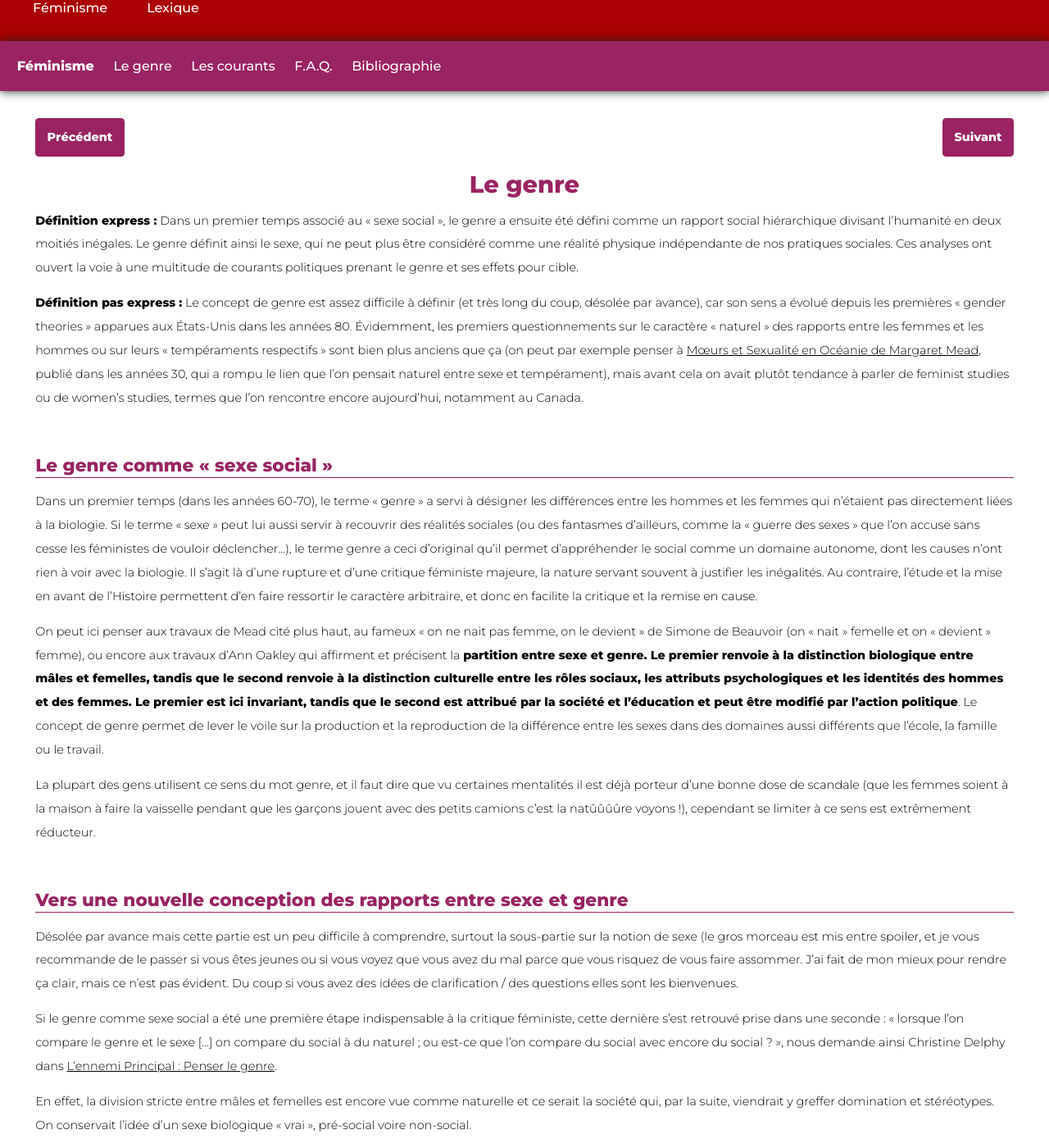
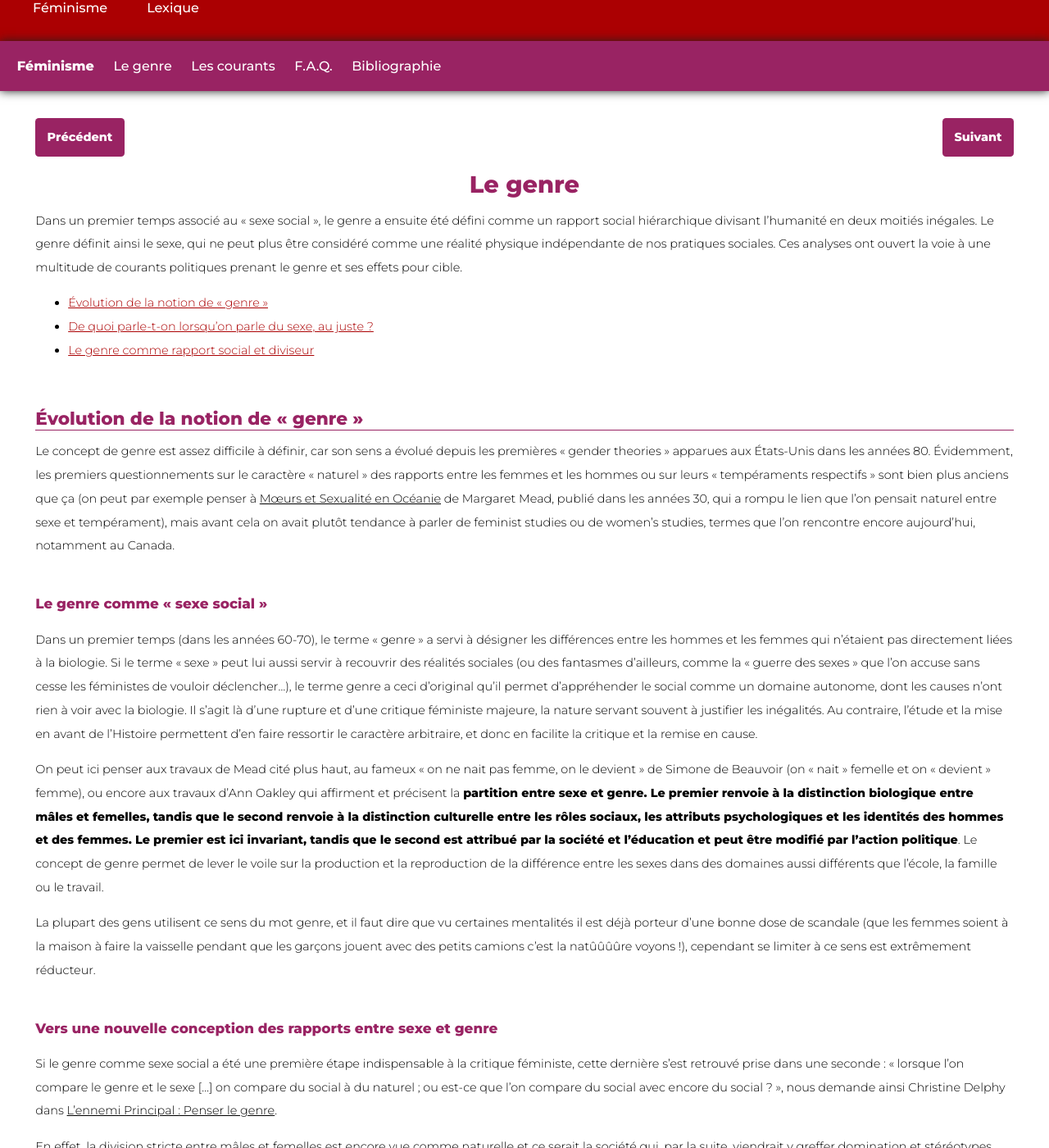
Before and after one commit to meyss/argu, a Jekyll site: the page built from fem-genre.html, in a window 1280 px wide and 1400 px high, scrolled down 194 px. Shown: the whole window at 82% size. Built offline with Jekyll 4.4.1, drawn with Linux system fonts in a browser that asks for light colours; some of the changed text lies outside the part shown.

Commit message:
Updated fem-genre

```diff
--- a/fem-genre.html
+++ b/fem-genre.html
@@ -9,29 +9,36 @@ next: feminisme/courants
 
 <h1>Le genre</h1>
 
-<p><b>Définition express :</b> Dans un premier temps associé au « sexe social », le genre a ensuite été défini comme un rapport social hiérarchique divisant l’humanité en deux moitiés inégales. Le genre définit ainsi le sexe, qui ne peut plus être considéré comme une réalité physique indépendante de nos pratiques sociales. Ces analyses ont ouvert la voie à une multitude de courants politiques prenant le genre et ses effets pour cible.</p>
+<p>Dans un premier temps associé au « sexe social », le genre a ensuite été défini comme un rapport social hiérarchique divisant l’humanité en deux moitiés inégales. Le genre définit ainsi le sexe, qui ne peut plus être considéré comme une réalité physique indépendante de nos pratiques sociales. Ces analyses ont ouvert la voie à une multitude de courants politiques prenant le genre et ses effets pour cible.</p>
 
-<p><b>Définition pas express :</b> Le concept de genre est assez difficile à définir (et très long du coup, désolée par avance), car son sens a évolué depuis les premières « gender theories » apparues aux États-Unis dans les années 80. Évidemment, les premiers questionnements sur le caractère « naturel » des rapports entre les femmes et les hommes ou sur leurs « tempéraments respectifs » sont bien plus anciens que ça (on peut par exemple penser à <span class="ref">Mœurs et Sexualité en Océanie de Margaret Mead</span>, publié dans les années 30, qui a rompu le lien que l’on pensait naturel entre sexe et tempérament), mais avant cela on avait plutôt tendance à parler de feminist studies ou de women’s studies, termes que l’on rencontre encore aujourd’hui, notamment au Canada.</p>
+<ul>
+	<li><a href="#evolution-de-la-notion-de-genre">Évolution de la notion de « genre »</a></li>
+	<li><a href="#de-quoi-parleton-lorsquon-parle-du-sexe">De quoi parle-t-on lorsqu’on parle du sexe, au juste ?</a></li>
+	<li><a href="#le-genre-comme-rapport-social">Le genre comme rapport social et diviseur</a></li>
+</ul>
 
-<h2>Le genre comme « sexe social »</h2>
+<h2 id="evolution-de-la-notion-de-genre">Évolution de la notion de « genre »</h2>
+
+Le concept de genre est assez difficile à définir, car son sens a évolué depuis les premières « gender theories » apparues aux États-Unis dans les années 80. Évidemment, les premiers questionnements sur le caractère « naturel » des rapports entre les femmes et les hommes ou sur leurs « tempéraments respectifs » sont bien plus anciens que ça (on peut par exemple penser à <span class="ref">Mœurs et Sexualité en Océanie</span> de Margaret Mead, publié dans les années 30, qui a rompu le lien que l’on pensait naturel entre sexe et tempérament), mais avant cela on avait plutôt tendance à parler de feminist studies ou de women’s studies, termes que l’on rencontre encore aujourd’hui, notamment au Canada.</p>
+
+<h3>Le genre comme « sexe social »</h3>
 
 <p>Dans un premier temps (dans les années 60-70), le terme « genre » a servi à désigner les différences entre les hommes et les femmes qui n’étaient pas directement liées à la biologie. Si le terme « sexe » peut lui aussi servir à recouvrir des réalités sociales (ou des fantasmes d’ailleurs, comme la « guerre des sexes » que l’on accuse sans cesse les féministes de vouloir déclencher…), le terme genre a ceci d’original qu’il permet d’appréhender le social comme un domaine autonome, dont les causes n’ont rien à voir avec la biologie. Il s’agit là d’une rupture et d’une critique féministe majeure, la nature servant souvent à justifier les inégalités. Au contraire, l’étude et la mise en avant de l’Histoire permettent d’en faire ressortir le caractère arbitraire, et donc en facilite la critique et la remise en cause.</p>
 <p>On peut ici penser aux travaux de Mead cité plus haut, au fameux « on ne nait pas femme, on le devient » de Simone de Beauvoir (on « nait » femelle et on « devient » femme), ou encore aux travaux d’Ann Oakley qui affirment et précisent la <b>partition entre sexe et genre. Le premier renvoie à la distinction biologique entre mâles et femelles, tandis que le second renvoie à la distinction culturelle entre les rôles sociaux, les attributs psychologiques et les identités des hommes et des femmes. Le premier est ici invariant, tandis que le second est attribué par la société et l’éducation et peut être modifié par l’action politique</b>. Le concept de genre permet de lever le voile sur la production et la reproduction de la différence entre les sexes dans des domaines aussi différents que l’école, la famille ou le travail.</p>
 <p>La plupart des gens utilisent ce sens du mot genre, et il faut dire que vu certaines mentalités il est déjà porteur d’une bonne dose de scandale (que les femmes soient à la maison à faire la vaisselle pendant que les garçons jouent avec des petits camions c’est la natûûûûre voyons !), cependant se limiter à ce sens est extrêmement réducteur.</p>
 
-<h2>Vers une nouvelle conception des rapports entre sexe et genre</h2>
+<h3>Vers une nouvelle conception des rapports entre sexe et genre</h3>
 
-<p>Désolée par avance mais cette partie est un peu difficile à comprendre, surtout la sous-partie sur la notion de sexe (le gros morceau est mis entre spoiler, et je vous recommande de le passer si vous êtes jeunes ou si vous voyez que vous avez du mal parce que vous risquez de vous faire assommer. J’ai fait de mon mieux pour rendre ça clair, mais ce n’est pas évident. Du coup si vous avez des idées de clarification / des questions elles sont les bienvenues.</p>
 <p>Si le genre comme sexe social a été une première étape indispensable à la critique féministe, cette dernière s’est retrouvé prise dans une seconde : « lorsque l’on compare le genre et le sexe […] on compare du social à du naturel ; ou est-ce que l’on compare du social avec encore du social ? », nous demande ainsi Christine Delphy dans <span class="ref">L’ennemi Principal : Penser le genre</span>.</p>
 <p>En effet, la division stricte entre mâles et femelles est encore vue comme naturelle et ce serait la société qui, par la suite, viendrait y greffer domination et stéréotypes. On conservait l’idée d’un sexe biologique « vrai », pré-social voire non-social. </p>
 <p>Paradoxalement, on restait embourbé dans l’idéologie biologique. Si le genre est seulement la « part sociale » d’un individu, alors il existe une seconde part, antérieure, indépendante des constructions humaines, susceptible de se plier à la construction sociale. La nature, vu comme matériau de base, réaffirme ainsi sa domination sur la culture, qui n’en serait qu’une dégradation à postériori (un peu comme une broche n'est que la version "travaillée" d'une plaque de métal, histoire de faire une analogie). </p>
 <p>Des travaux viennent renforcer cette remise en cause, parmi lesquels <span class="ref">La fabrique du sexe</span>, publié en 1990. Thomas Laqueur y montre que l’idée actuelle que l’on se fait du sexe (une dualité biologique) est en réalité très récente, ne datant que du XVIIIe siècle. Auparavant, dans l’Antiquité et au Moyen-Âge par exemple, les hommes et les femmes étaient réparties selon un axe unique, une sorte d’échelle graduée de la pureté métaphysique (le fait d’être plus « pur » d’un point de vue religieux en gros), avec évidemment les hommes tout en haut. La forme des organes génitaux était avant tout une convention, et la manière dont nous les abordons ne s’est élaborée que plus tard, au XVIIIe siècle. Cette nouvelle façon d’appréhender le sexe est celle que nous avons actuellement : une divergence biologique radicale, faite de deux réalités de nature totalement différentes.</p>
 <p><b>Suite à ces travaux s’observe un changement notable : non seulement le genre n’est pas déterminé par le sexe, mais le sexe non plus n’est plus appréhendé comme une réalité naturelle, mais devient lui aussi social.</b></p>
 <p>Le pont vers la troisième définition du genre, telle que formulée par Delphy était en marche : le regard se déplace des parties divisées vers la division elle-même. Pour elle, le genre n’est pas simplement un rôle de sexe individuel, mais un système qui produit ces sexes comme deux réalités sociales distinctes et étanches : le genre précède le sexe, et non l’inverse.</p>
-<p>Voilà. Donc là normalement c’est le moment où vous tirez une tête bizarre en vous disant quelque chose comme «mais ils ont pété un boulon c’est pas possible», «théorie du djendeur», «intellectuels coupés du monde qui font des théories sans queue ni tête».</p>
-<p>Du coup il va falloir faire une définition dans la définition <a href="http://inception.davepedu.com/">et donc un spoiler dans un spoiler dans un spoiler :</a></p>
+<p>Voilà. Donc là normalement c’est le moment où vous tirez une tête bizarre en vous disant quelque chose comme « mais ils ont pété un boulon c’est pas possible », « théorie du djendeur », « intellectuels coupés du monde qui font des théories sans queue ni tête ».</p>
+<p>Du coup il va falloir revenir un peu sur la notion de sexe.</a></p>
 
-<h2>Mais de quoi parle-t-on lorsqu’on parle du sexe, au juste ?</h2>
+<h2 id="de-quoi-parleton-lorsquon-parle-du-sexe">De quoi parle-t-on lorsqu’on parle du sexe, au juste ?</h2>
 
 <p><b>Il ne s’agit évidemment pas de nier l’existence de l’anatomie ou de la biologie, mais de dire que les hommes et les femmes ne sont pas définis en tant que tels, comme deux groupes existant naturellement, mais sont au contraire construit socialement par un rapport d’opposition</b>. Autrement dit, à partir de réalités anatomiques parfois ambigües (les personnes naissant intersexués étant assignées de force à la naissance comme « homme » ou « femme », sur des critères pour la plupart arbitraires), le « sexe » sert de marqueur de la division sociale qui fait exister les hommes et les femmes comme groupes aux propriétés contraires. <b>Nous avons fait d’une différence anatomique en elle-même dépourvue d’implications sociales une division étanche des rôles sociaux.</b></p>
 <p>Soit. Mais cela n’entre-il pas en contradiction avec la réalité biologique ? Les différences corporelles entre hommes et femmes sautent aux yeux, et il semble absurde de les réduire à une expression sociale.</p>
@@ -48,7 +55,7 @@ next: feminisme/courants
 <p>Le sexe n’est pas une catégorie physique isolable des actes sociaux par lesquels nous le constituons en réalité pertinente et visible de nos pratiques. Mais si les corps sont en permanence sexués, c’est non seulement au sens où leurs différences sont rendues pertinentes par la division hiérarchique de la société entre les hommes et les femmes, mais c’est aussi au sens où ils sont rendus physiquement conformes aux caractéristiques qui définissent pour nous les sexes (les intersexués cités plus tôt mais pas uniquement, les « attentes » sociales par rapport aux corps des hommes et des femmes modifiant les comportements de ces derniers. Un exemple simple : on ne fait pas faire les mêmes sports aux petits garçons qu’aux petites filles, pas dans les mêmes proportions, et pas jusqu’aux mêmes âges. Cela va modeler des corps différents, différences qui finissent par être vues comme naturelles). C’est à ces deux égards au moins qu’on peut affirmer, avec plus de rigueur : le genre construit le sexe. </p>
 <p>La distinction sexe / genre nécessite d’être repensée à l’aune de la reformulation du concept de genre. En effet, si le genre n’est pas le sexe social mais le principe de division qui institue les sexes, alors il devient difficile d’opposer le genre au sexe comme ce fut le cas dans les premières luttes féministes. Et c’est justement ce à quoi s’attaque la troisième partie.</p>
 
-<h2>Le genre comme rapport social et diviseur</h2>
+<h2 id="le-genre-comme-rapport-social">Le genre comme rapport social et diviseur</h2>
 
 <p>Ainsi, la notion de genre ne désigne plus simplement les stéréotypes construisant les hommes et les femmes de manières différentes, mais le principe même organisant ces normes et les droits inégaux qui en découlent. Le genre ne construit plus les sexes, il construit le sexe, tel que défini plus haut.</p>
 <p>De ce fait, parler des genres (au pluriel) pose problème, puisque créant une confusion entre les deux usages du mot, l’un renvoyant au « sexe social » défini plus haut et séparable du sexe biologique, et l’autre au rapport social divisant la société en deux moitiés inégales. L’usage du singulier permet de souligner l’idée que <b>le genre est un diviseur produisant deux sexes construits comme opposés : les hommes et les femmes. Les parties divisées ne sont plus l’explication, mais ce qui est à expliquer.</b></p>
@@ -57,23 +64,23 @@ next: feminisme/courants
 <p>Car si la Science est censée avoir rompu l’idée que la nature a des intentions, un but et une finalité, sa réception sociale ne se gêne pas pour lui en donner. D’un déterminisme cosmique, nous sommes passé à un déterminisme interne : non seulement chaque objet a un but, mais en plus est organisé pour faire ce qu’il fait, être là où il est. C’est sa « nature », devenue idéologiquement encore plus contraignante. Selon Guillaumin, c’est parce que les femmes sont appropriées, et donc constituées comme choses, qu’elles peuvent dans le même temps être perçues comme naturelles : le fait d’être traité en chose matériellement faisant aussi de vous une chose dans le domaine mental.</p>
 <p>Sources et ouvrages cités:</p>
 <ul>
-	<li><span class="ref">Mœurs et sexualité en Océanie</span>, par Margaret Mead</li>
-	<li><span class="ref">Sexe, genre et société</span>, par Ann Oakley</li>
-	<li><span class="ref">L’ennemi principal : Penser le genre</span>, par Christine Delphy</li>
-	<li><span class="ref">Trouble dans le genre</span>, par Judith Butler</li>
-	<li><span class="ref">Par-delà nature et culture</span>, par Philippe Descola</li>
-	<li><span class="ref">La fabrique du sexe</span>, par Thomas Laqueur</li>
+	<li>{% include ref_book.html author="Margaret Mead" title="Mœurs et sexualité en Océanie" year="1963" %}.</li>
+	<li>{% include ref_book.html author="Ann Oakley" title="Sex, gender and society" year="2015" %}.</li>
+	<li>{% include ref_book.html author="Christine Delphy" title="L’ennemi principal : Penser le genre" year="2013" %}.</li>
+	<li>{% include ref_book.html author="Judith Butler" title="Gender trouble: Feminism and the subversion of identity" year="2011" %}.</li>
+	<li>{% include ref_book.html author="Philippe Descola" title="Par-delà nature et culture" year="2015" %}.</li>
+	<li>{% include ref_book.html author="Thomas Laqueur" title="La fabrique du sexe" year="2013" %}.</li>
 </ul>
 <p>Pour aller plus loin :</p>
 <ul>
-	<li><a href="http://www.alterecoplus.fr/le-genre-une-notion-qui-derange/00012295">Le genre, une notion qui dérange. Alternatives économiques.</a></li>
-	<li><a href="http://www.scienceshumaines.com/les-gender-studies-pour-les-nul-le-s_fr_27748.html">Les gender studies pour les nul·le·s. Magazine sciences humaines.</a></li>
-	<li><a href="https://lejournal.cnrs.fr/dossiers/precieuses-etudes-de-genre">Précieuses études de genre. CNRS le Journal.</a></li>
-	<li><a href="http://www.laviedesidees.fr/Genre-etat-des-lieux.html">Entretien avec Laure Bereni, co-autrice d’introduction aux études sur le genre. La vie des idées.</a></li>
-	<li><a href="http://www.revue-emulations.net/archives/15-la-construction-scientifique-des-sexes/entretien-avec-rebecca-jordan-young">La construction scientifique des sexes, entretien avec Rebecca Jordan Young. Revue Émulations.</a></li>
-	<li><a href="https://lejournal.cnrs.fr/articles/combien-y-a-t-il-de-sexes">Combien y’a-t-il de sexes ? CNRS le Journal</a></li>
-	<li><a href="http://www.nature.com/news/sex-redefined-1.16943">Sex Redefined. Revue Nature (Anglais)</a></li>
-	<li><a href="https://www.cairn.info/revue-sociologie-2012-3-page-299.html">Genre à la Française ? Débat entre Christine Delphy, Pascale Molinier, animé par Isabelle Clair et Sandrine Rui. Revue Sociologie.</a></li>
-	<li><a href="http://ses.ens-lyon.fr/articles/entretien-avec-christine-detrez-autour-de-la-notion-de-genre">Entretien avec Christine Detrez autour de la notion de genre.</a></li>
-	<li><a href="http://www.cairn.info/revue-journal-francais-de-psychiatrie-2011-1-page-25.html">Les féminismes, ou le débat du sexe et du genre. Sylvie Cadolle. Journal Français de Psychiatrie.</a></li>
+	<li>{% include ref_article.html author="Alternatives économiques, Igor Martinache" title="Le genre, une notion qui dérange " year="2016" link="https://www.alternatives-economiques.fr/le-genre-une-notion-qui-derange/00012295" %}.</li>
+	<li>{% include ref_article.html author="Sciences humaines, Sandrine Teixido, Héloïse Lhérété et Martine Fournier" title="Les gender studies pour les nul(-le)s" year="2011" link="http://www.scienceshumaines.com/les-gender-studies-pour-les-nul-le-s_fr_27748.html" %}.</li>
+	<li>{% include ref_article.html author="CNRS, le Journal" title="Dossier « Précieuses études de genre» " year="2014" link="https://lejournal.cnrs.fr/dossiers/precieuses-etudes-de-genre" %}.</li>
+	<li>{% include ref_article.html author="La Vie des idées - Mathieu Trachman" title="Genre : état des lieux - Entretien avec Laure Bereni" year="2011" link="http://www.laviedesidees.fr/Genre-etat-des-lieux.html" %}.</li>
+	<li>{% include ref_article.html author="Émulations, Vanina Mozziconacci" title="Remue-méninges dans les sciences du genre" year="2015" link="http://www.revue-emulations.net/archives/15-la-construction-scientifique-des-sexes/entretien-avec-rebecca-jordan-young" %}.</li>
+	<li>{% include ref_article.html author="CNRS, le Journal, Philippe Testard-Vaillant" title="Combien y’a-t-il de sexes ?" year="2016" link="https://lejournal.cnrs.fr/articles/combien-y-a-t-il-de-sexes" %}.</li>
+	<li>{% include ref_book.html author="Claire Ainsworth" title="Sex Redefined" year="2015" link="http://www.nature.com/news/sex-redefined-1.16943" %}. (en anglais)</li>
+	<li>{% include ref_book.html author="Débat entre Christine Delphy, Pascale Molinier, animé par Isabelle Clair et Sandrine Rui" title="Genre à la française ?" year="2012" link="https://www.cairn.info/revue-sociologie-2012-3-page-299.html" %}.</li>
+	<li>{% include ref_article.html author="SES ENS Lyon, Anne Châteauneuf-Malclès" title="Entretien avec Christine Détrez autour de la notion de genre" year="2016" link="http://ses.ens-lyon.fr/articles/entretien-avec-christine-detrez-autour-de-la-notion-de-genre" %}.</li>
+	<li>{% include ref_book.html author="Sylvie Cadolle" title="Les féminismes, ou le débat du sexe et du genre" year="2011" link="http://www.cairn.info/revue-journal-francais-de-psychiatrie-2011-1-page-25.html" %}.</li>
 </ul>
```
